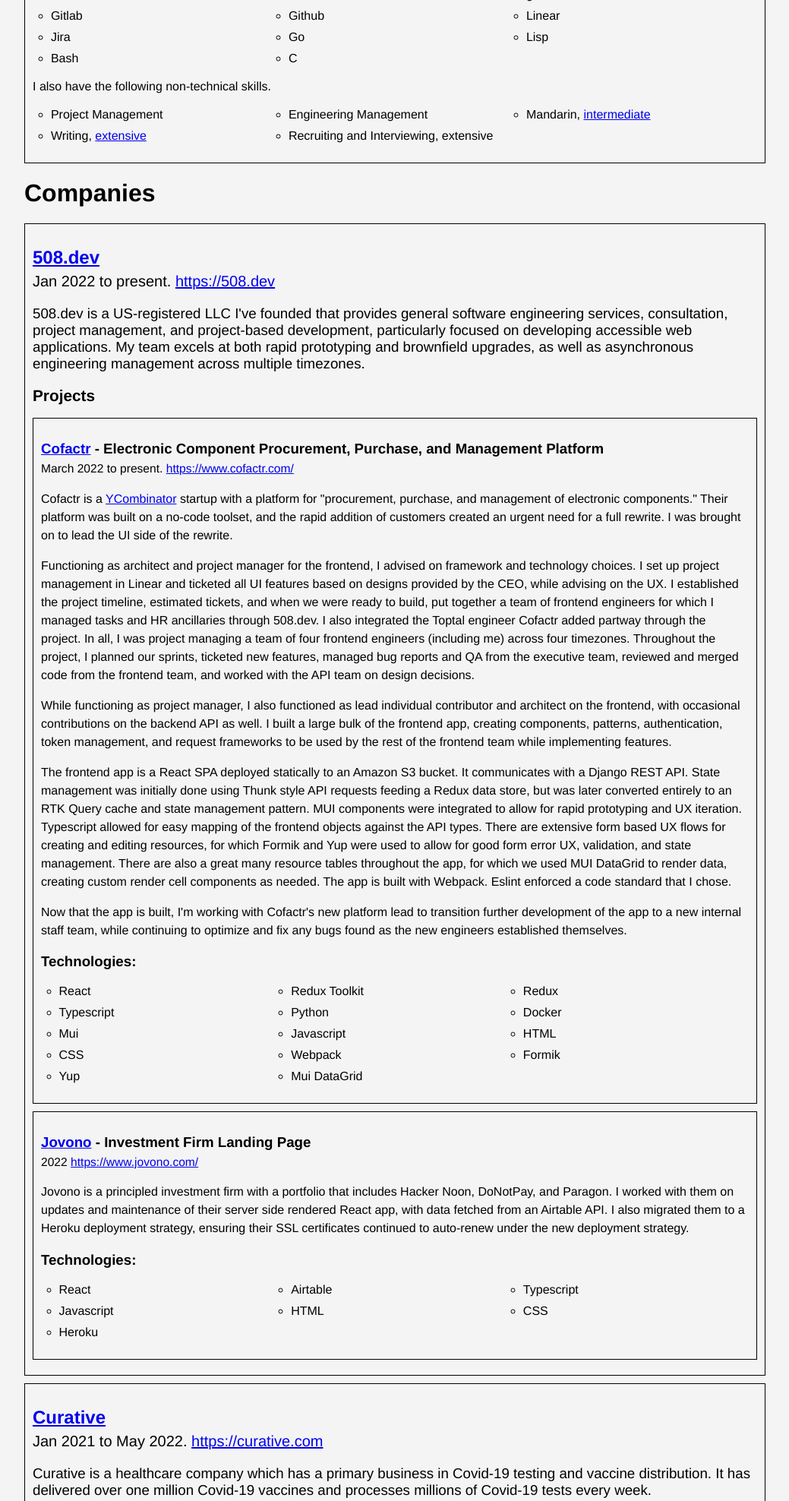
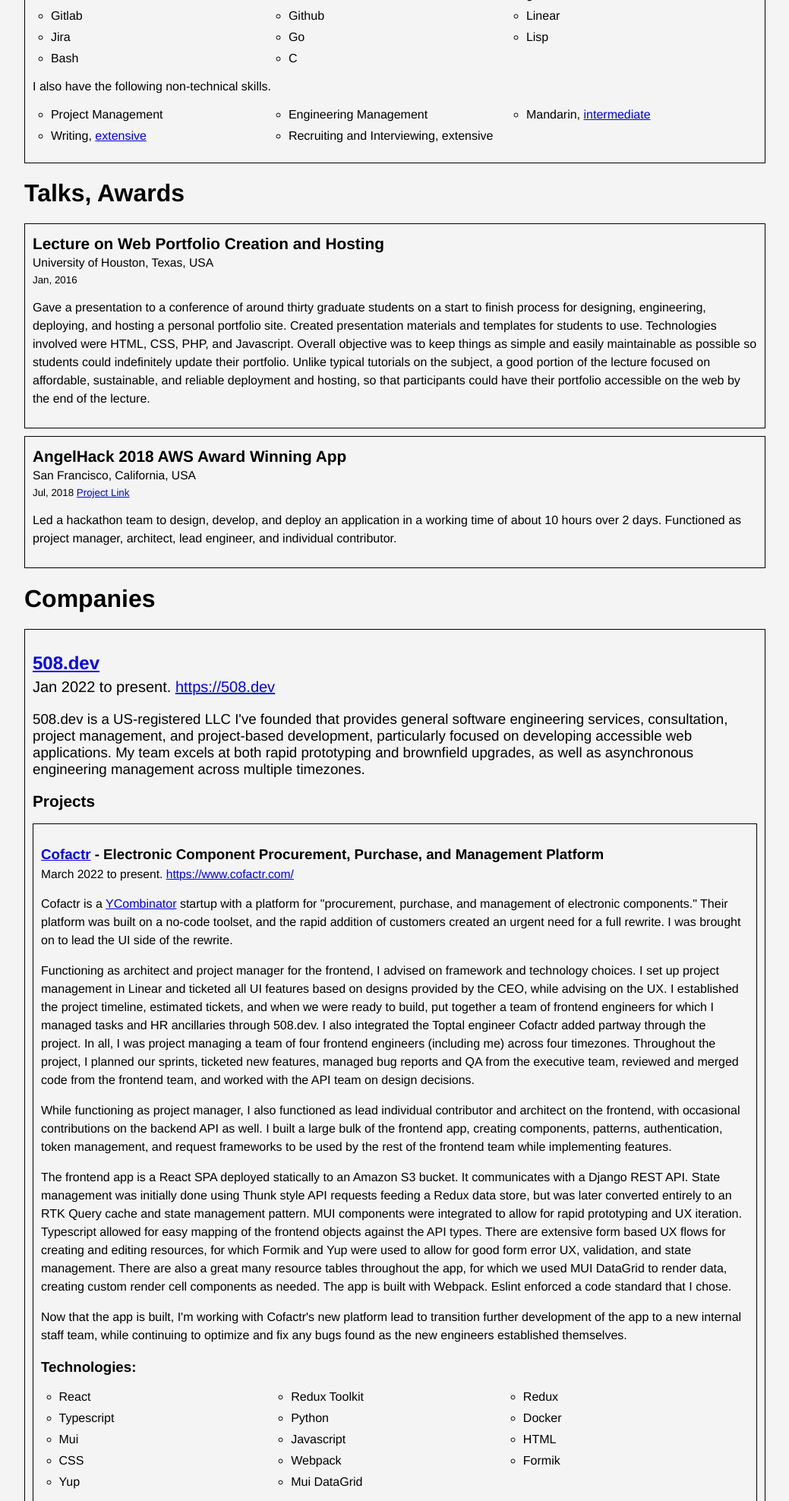
Before and after one commit to komali2/personalWebsite, a PHP site: page /resume.html in a window 1280 px wide. Shown: the part 1294-3270 px from the top of the page at 76% size, without its empty margins (120-1159 px from the left). Run offline with PHP 8.4, Linux system fonts and the light colour scheme; some libraries are stand-ins or nearby versions.

Commit message:
Add talks, awards section

```diff
--- a/resume.html
+++ b/resume.html
@@ -127,6 +127,31 @@
             <li>Writing, <a href="https://blog.calebjay.com">extensive</a></li>
             <li>Recruiting and Interviewing, extensive</li>
           </ul>
+        </section>
+      </div>
+      <div class="awards">
+        <h1>Talks, Awards</h1>
+        <section>
+          <h2>Lecture on Web Portfolio Creation and Hosting</h2>
+          <small>
+            <h3>University of Houston, Texas, USA</h3>
+            <time datetime="January, 2016">Jan, 2016</time>
+          </small>
+          <p>
+            Gave a presentation to a conference of around thirty graduate students on a start to finish process for designing, engineering, deploying, and hosting a personal portfolio site. Created presentation materials and templates for students to use. Technologies involved were HTML, CSS, PHP, and Javascript. Overall objective was to keep things as simple and easily maintainable as possible so students could indefinitely update their portfolio.
+            Unlike typical tutorials on the subject, a good portion of the lecture focused on affordable, sustainable, and reliable deployment and hosting, so that participants could have their portfolio accessible on the web by the end of the lecture.
+          </p>
+        </section>
+        <section>
+          <h2>AngelHack 2018 AWS Award Winning App</h2>
+          <small>
+            <h3>San Francisco, California, USA</h3>
+            <time datetime="July, 2018">Jul, 2018</time>
+            <a href="/bike-bounty.html">Project Link</a>
+          </small>
+          <p>
+            Led a hackathon team to design, develop, and deploy an application in a working time of about 10 hours over 2 days. Functioned as project manager, architect, lead engineer, and individual contributor.
+          </p>
         </section>
       </div>
       <div class="companies">
--- a/styles.css
+++ b/styles.css
@@ -63,6 +63,13 @@ ul.column-style li {
 
 .project h2 {
     font-size: 1.2em;
+}
+
+.awards small {
+    margin: 4px 0px;
+}
+.awards h2, .awards h3 {
+    margin: 4px 0px;
 }
 
 @media only screen {
```
